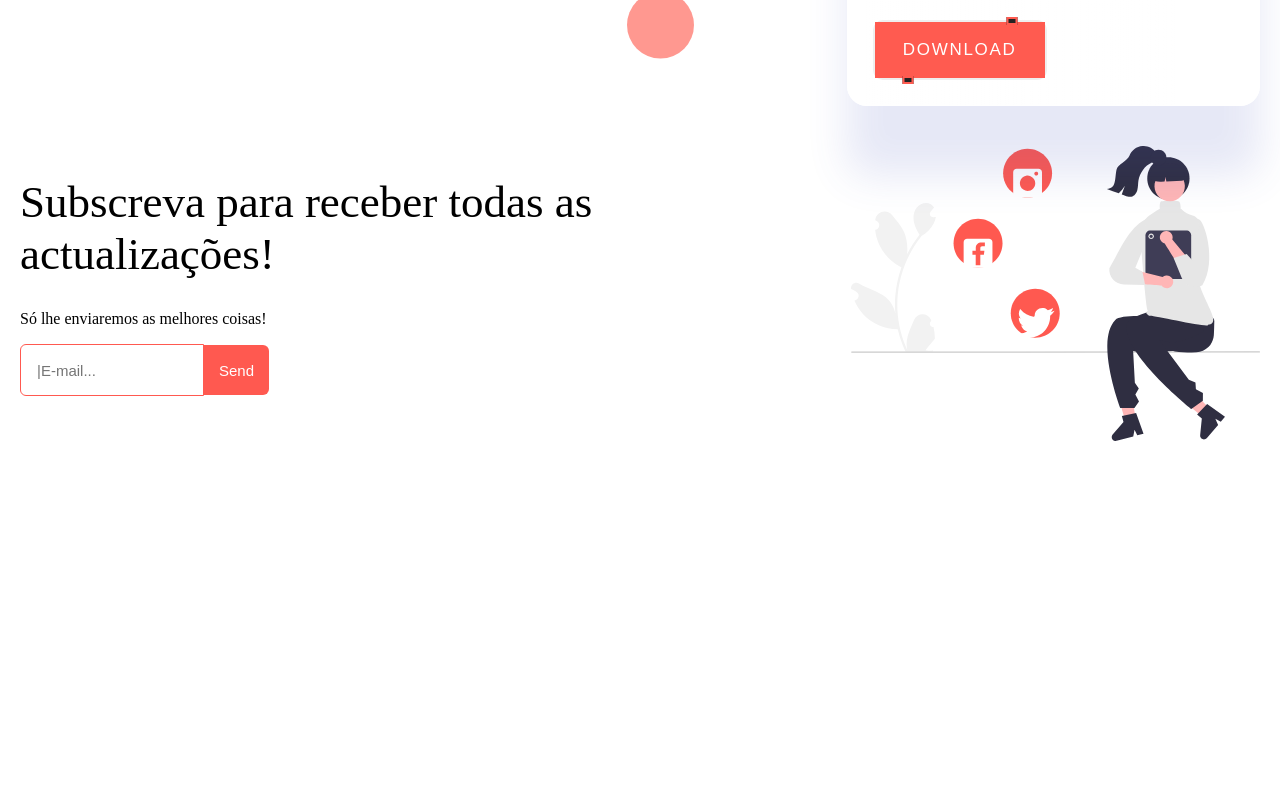
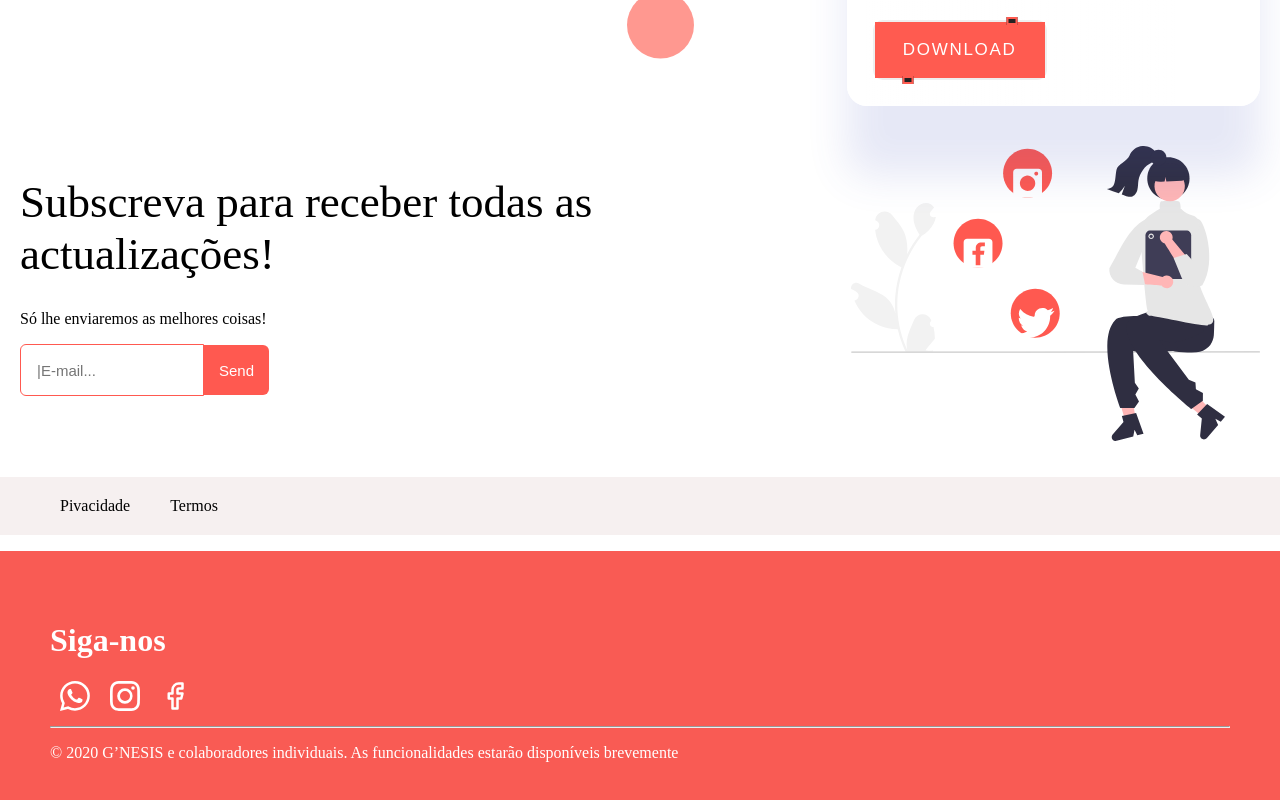
Before and after one commit to Orlandoj77/G-NESIS-WEB-, a React (Vite) app: page / in a window 1280 px wide. Shown: the part 673-1473 px from the top of the page. Before the commit the page ends 1134 px from the top, so only its background shows below. Built offline with nearby package versions, Linux system fonts and the light colour scheme.

Commit message:
criação do foother

```diff
--- a/src/components/foother/index.tsx
+++ b/src/components/foother/index.tsx
@@ -0,0 +1,37 @@
+import React from "react";
+import {Container} from "./style/index"
+import {BsWhatsapp,BsInstagram } from "react-icons/bs";
+import {FiFacebook} from "react-icons/fi"
+
+function Foother(){
+    return(
+        <>
+        <Container>
+          <div className="Div1">
+            <ul>
+                <li>Pivacidade</li>
+                <li>Termos</li>
+            </ul>
+            </div>
+
+            <div className="Div2">
+                <h1>
+                    Siga-nos
+                </h1>
+                <div className="icons">
+                <BsWhatsapp className="element" />
+                <BsInstagram className="element"/>
+                <FiFacebook className="element" />
+                </div>
+
+                <hr className="line" />
+                <p> <span>© 2020 G’NESIS</span> e colaboradores individuais.  As funcionalidades estarão  disponíveis brevemente  </p>
+            </div>
+
+        </Container>
+        </>
+
+    )
+}
+
+export default Foother
--- a/src/components/foother/style/index.ts
+++ b/src/components/foother/style/index.ts
@@ -0,0 +1,44 @@
+import styled from "styled-components";
+
+export const Container = styled.div`
+
+.Div1{
+background-color: #F6F0F0;
+
+ul{
+    display: flex;
+}
+li{
+    padding: 20px;
+    cursor: pointer;
+    :hover{
+        color:#F95B54 ;
+        transition: 0,5s;
+    }
+}
+}
+
+
+
+.Div2{
+color: #fff;
+padding:50px;
+background-color: #F95B54;
+
+.element{
+    padding:0 10px;
+    cursor: pointer;
+    :hover{
+        color: #000;
+    }
+}
+
+
+.icons{
+    font-size: 30px;
+    margin-left: 2opx;
+}
+}
+.line{
+}
+`;
--- a/src/components/header/style.ts
+++ b/src/components/header/style.ts
@@ -12,6 +12,7 @@ export const Nav = styled.nav`
   display: flex;
   justify-content: space-between;
   z-index: 10;
+
 `;
 
 export const NavLink = styled.a`
--- a/src/pages/home/index.tsx
+++ b/src/pages/home/index.tsx
@@ -4,7 +4,7 @@ import { Container,Button_div,Div,Box } from "./styles/index";
 import Carro from "../../assets/carro.svg"
 import subcrab from "../../assets/subcrab.svg"
 import Button_download from "../../components/butthon/button_download"
-
+import Foother from "../../components/foother";
 
 const Home: React.FC = () => {
   return (
@@ -32,6 +32,7 @@ const Home: React.FC = () => {
             </div>
             <img src={subcrab} />
       </Div>
+      <Foother/>
     </>
   );
 };
```
